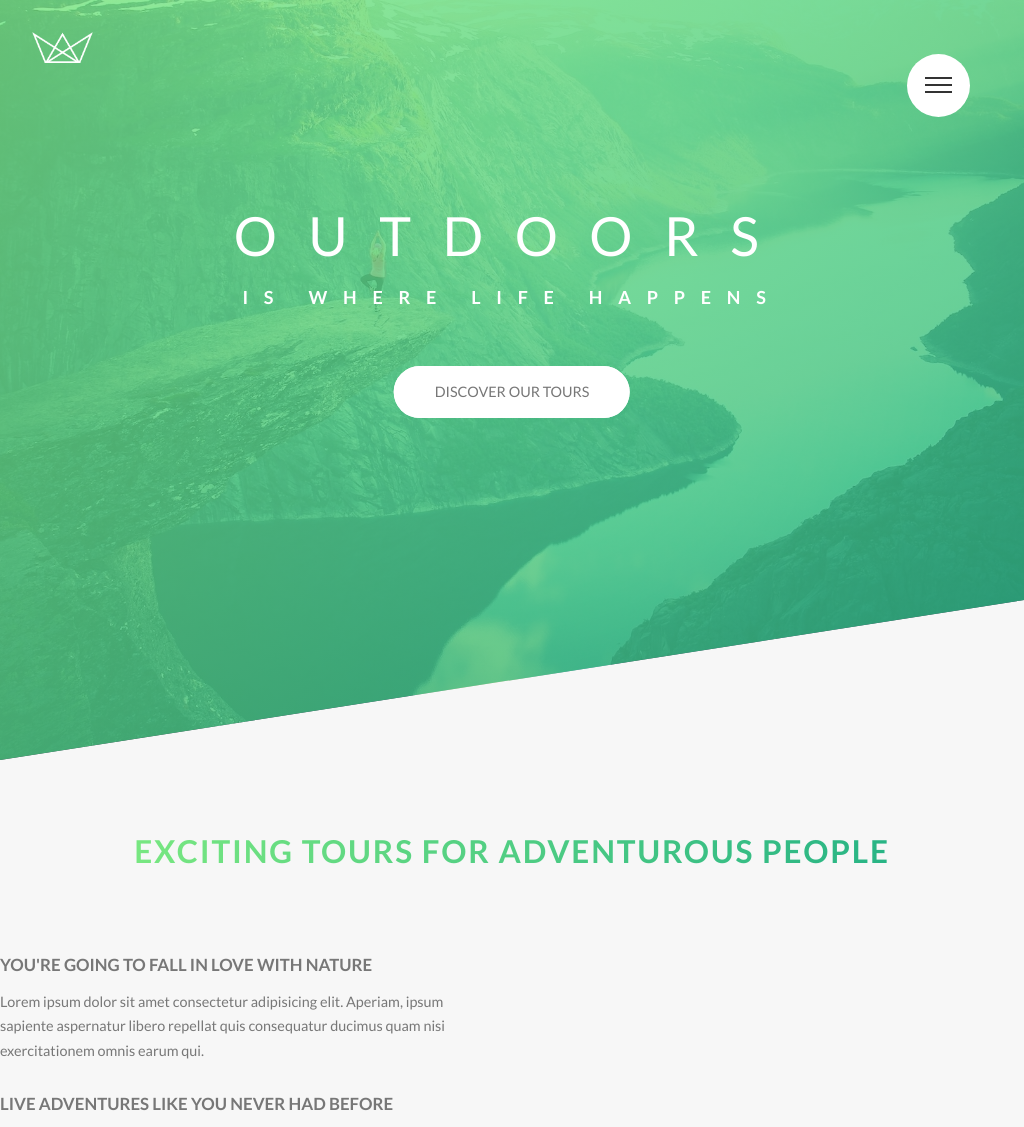
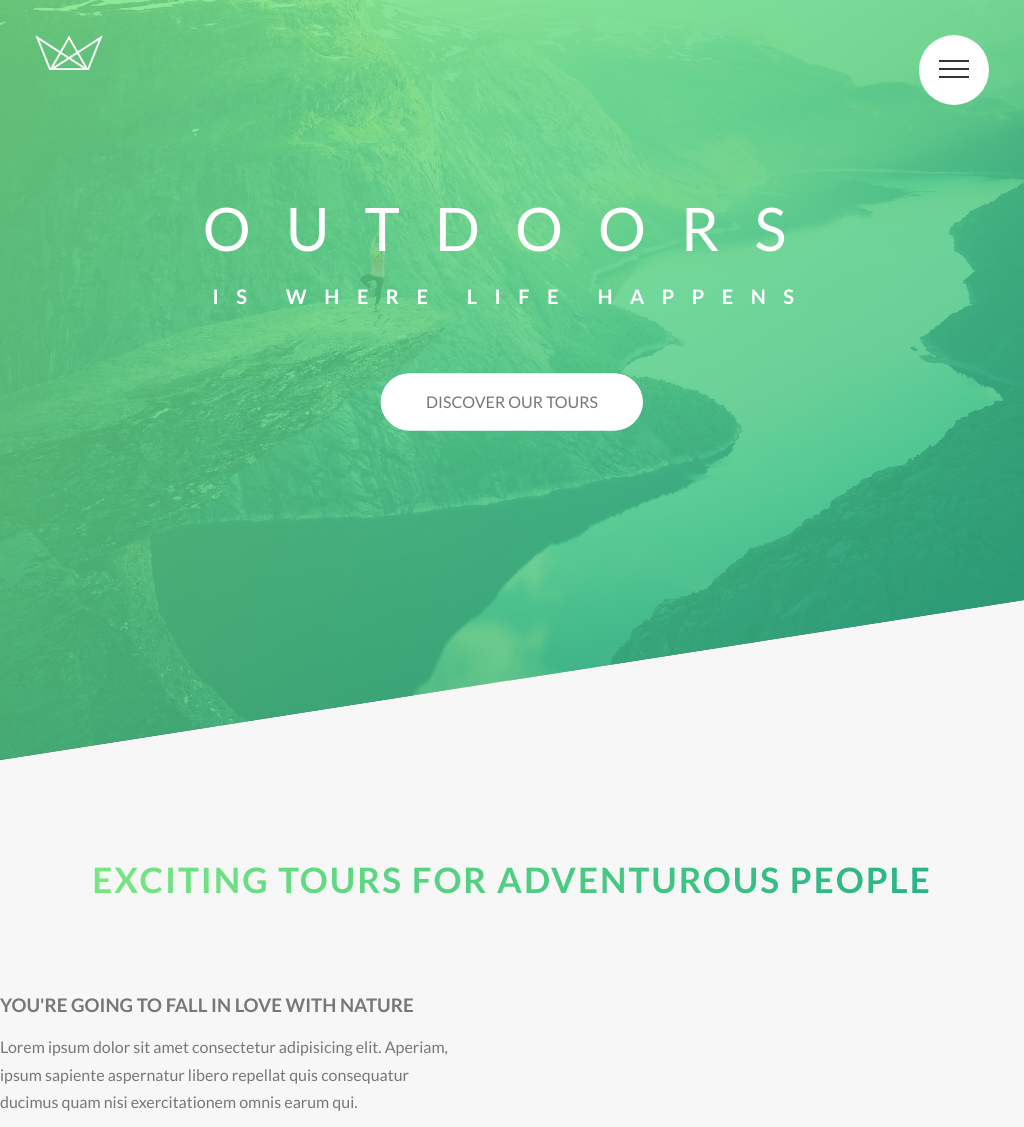
Before and after one commit to kimlj/natour-site, a website: page index.html in a window 1024 px wide. Shown: the top 1127 px of the page. Drawn offline with Linux system fonts and the light colour scheme.

Commit message:
hirap magresponsive potek

```diff
--- a/sass/base/_base.scss
+++ b/sass/base/_base.scss
@@ -11,8 +11,7 @@ html{
   //to define what 1 rem is
   font-size: 62.5%; /*62.5% = 10px for default browsers with 16px. This is better practice bc some users adjust their browser's default font sizes*/
   scroll-behavior: smooth;
-
-
+  line-height: 1.2;
 }
 
 body {
--- a/sass/layout/_query.scss
+++ b/sass/layout/_query.scss
@@ -1,75 +1,44 @@
-//1250px
+//1259px
 
-@media (max-width: 78.125em){
-  // html{
-  //   font-size: 57.5%;
-  // }
+@media (max-width: 78.6875em){
+  .section-about .col-1-of-2:first-child{
+    width: 45%;
+  }
+
+  .section-about .row [class^="col-"]:not(:last-child) {
+    margin-right: 5rem;
+  }
+}
+
+//1225px
+@media (max-width: 76.5625em){
+  body{
+    padding: 0;
+  }
+
+  .navigation__button{
+    top: 3.5rem;
+    right: 3.5rem;
+  }
+
+  .navigation__background{
+    top: 4rem;
+    right: 4rem;
+  }
+}
+
+//1139px
+@media (max-width: 71.1875em){
 
 }
 
-//1125px
-@media (max-width: 70.3125em){
-  // .row{
-  //   width: 57rem;
-  // }
-
-  // .row [class^="col-"] {
-  //   float: none;}
-
-  // .row [class^="col-"]:not(:last-child) {
-  //   margin-right: 0; }
-
-  // .row:not(:last-child) {
-  //   margin-bottom: 0; }
+//1040px
+@media (max-width: 65em){
 
 }
 
-//1099px
-@media (max-width: 68.6875em){
-  body{
-    padding: 0;
-  }
-}
-
-//1050px
-@media (max-width: 65.625em){
-  // html{
-  //   font-size: 50%;
-  // }
-}
 
 //959px
 @media (max-width: 59.9375em){
 
 }
-
-//QUERY FOR FONT SIZES. This only change the font size
-@media (min-width: 858px) {
-  html {
-      font-size: 12px;
-  }
-}
-
-@media (min-width: 780px) {
-  html {
-      font-size: 11px;
-  }
-}
-
-@media (min-width: 702px) {
-  html {
-      font-size: 10px;
-  }
-}
-
-@media (min-width: 724px) {
-  html {
-      font-size: 9px;
-  }
-}
-
-@media (max-width: 623px) {
-  html {
-      font-size: 8px;
-  }
-}
```
Also changed, not shown: index.html (+0 -1 lines), css/style.css.
